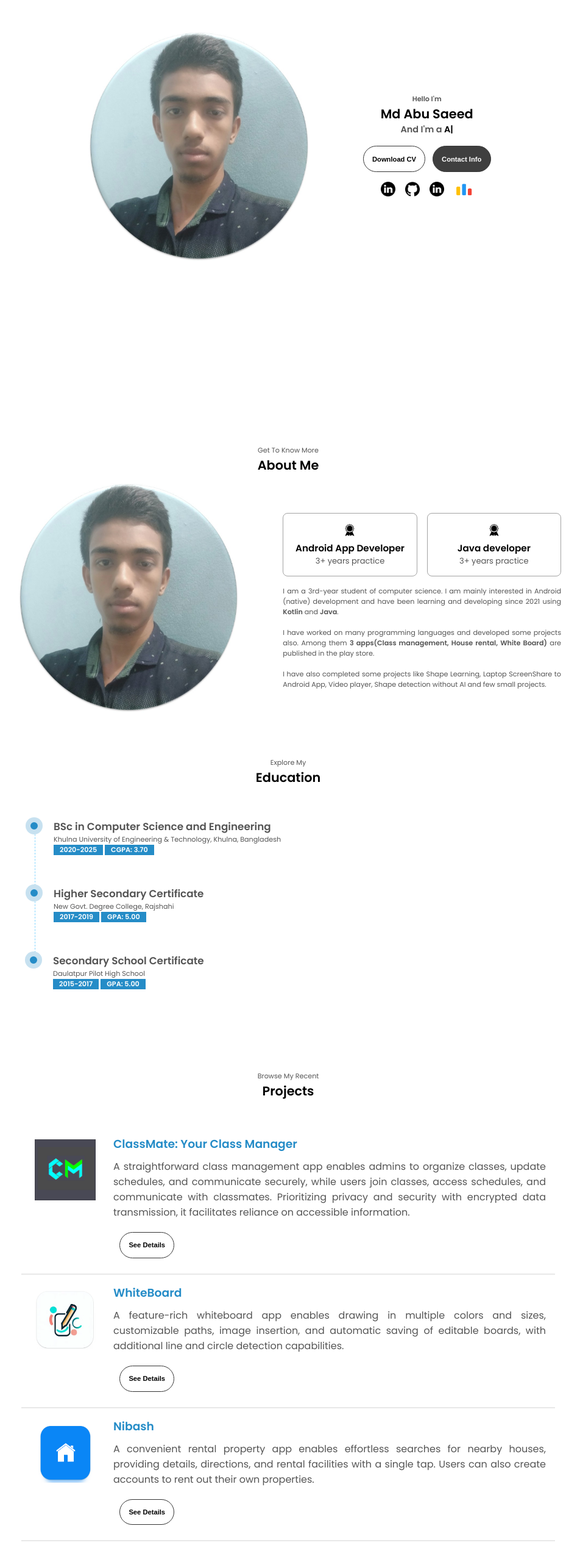
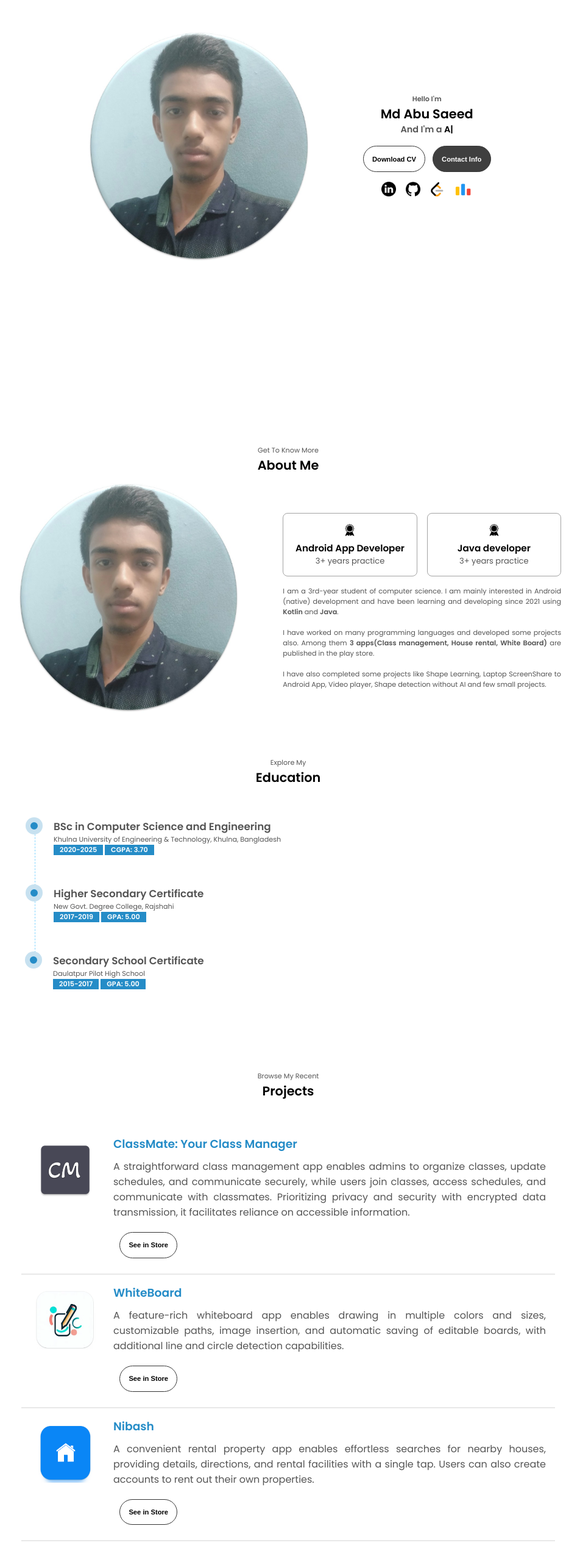
Before and after one commit to abusaeed2433/Portfolio, a plain HTML site: page index.html in a window 1280 px wide. Shown: the part 262-2800 px from the top of the page at 61% size, without its empty margins (167-1119 px from the left). Drawn offline with nearby package versions, Linux system fonts and the light colour scheme.

Commit message:
portfolio updated

```diff
--- a/index.html
+++ b/index.html
@@ -1,8 +1,6 @@
 <!DOCTYPE html>
 <html lang="en">
 <head>
-
-
     <script async src="https://www.googletagmanager.com/gtag/js?id=G-7D02N52QP4"></script>
     <script>
         window.dataLayer = window.dataLayer || [];
@@ -61,7 +59,7 @@
                 <!-- <p class="section__text__p2">4th year student, CSE </p> -->
                 <p class="tag">And I'm a <span class="typing"></span></p>
                 <div class="btn__container">
-                    <button class="btn btn-color-2" onclick="window.open('./assets/saeed_cv.pdf')">Download CV</button>
+                    <button class="btn btn-color-2" onclick="window.open('./assets/my_cv_incomplete.pdf')">Download CV</button>
                     <button class="btn btn-color-1" onclick="location.href='#contact'">Contact Info</button>
                 </div>
                 <div id="socials-container">
@@ -75,7 +73,7 @@
                     class="icon"
                     onclick="window.open('https://github.com/abusaeed2433')"
                     />
-                    <img src="./assets/linkedin.png"
+                    <img src="./assets/leetcode_logo.png"
                     alt="My LeetCode Profile"
                     class="icon"
                     onclick="window.open('https://leetcode.com/abusaeed2433/')"
@@ -190,7 +188,7 @@
                         <div class="project-details-container">
 
                             <div class="project-image-container">
-                                <img src="./assets/cm_icon.png" class="project-pic">
+                                <img src="./assets/classmate_logo.png" class="project-pic">
                             </div>
 
                             <div class="project-text-container">
@@ -199,7 +197,7 @@
                                     A straightforward class management app enables admins to organize classes, update schedules, and communicate securely, while users join classes, access schedules, and communicate with classmates. Prioritizing privacy and security with encrypted data transmission, it facilitates reliance on accessible information.
                                 </p>
                                 <div class="btn-container-load">
-                                    <button id="btnImg" class="btn btn-color-2 button-projects-load" onclick="window.open('https://play.google.com/store/apps/details?id=com.lazymind.classmate')">See Details</button>
+                                    <button id="btnImg" class="btn btn-color-2 button-projects-load" onclick="window.open('https://play.google.com/store/apps/details?id=com.lazymind.classmate')">See in Store</button>
                                 </div>
                             </div>
 
@@ -218,7 +216,7 @@
                                     A feature-rich whiteboard app enables drawing in multiple colors and sizes, customizable paths, image insertion, and automatic saving of editable boards, with additional line and circle detection capabilities.
                                 </p>
                                 <div class="btn-container-load">
-                                    <button id="btnImg" class="btn btn-color-2 button-projects-load" onclick="window.open('https://play.google.com/store/apps/details?id=com.unknownn.smartboard')">See Details</button>
+                                    <button id="btnImg" class="btn btn-color-2 button-projects-load" onclick="window.open('https://play.google.com/store/apps/details?id=com.unknownn.smartboard')">See in Store</button>
                                 </div>
                             </div>
 
@@ -237,7 +235,7 @@
                                     A convenient rental property app enables effortless searches for nearby houses, providing details, directions, and rental facilities with a single tap. Users can also create accounts to rent out their own properties.
                                 </p>
                                 <div class="btn-container-load">
-                                    <button id="btnImg" class="btn btn-color-2 button-projects-load" onclick="window.open('https://play.google.com/store/apps/details?id=com.unknownn.rentroom')">See Details</button>
+                                    <button id="btnImg" class="btn btn-color-2 button-projects-load" onclick="window.open('https://play.google.com/store/apps/details?id=com.unknownn.rentroom')">See in Store</button>
                                 </div>
                             </div>
                         </div>
@@ -255,8 +253,8 @@
                                     Desktop app is built using jetpack compose with Kotlin and Java. The Android app is built with Java, Kotlin, Xml. The android app can show the current screen of the desktop in local network. Screen fps is around 10.
                                 </p>
                                 <div class="btn-container-load">
-                                    <button id="btnImg" class="btn btn-color-2 button-projects-load" onclick="window.open('https://github.com/abusaeed2433/DesktopMouseServer')">Desktop App</button>
-                                    <button id="btnImg" class="btn btn-color-2 button-projects-load" onclick="window.open('https://github.com/abusaeed2433/MouseClient')">Android App</button>
+                                    <button id="btnImg" class="btn btn-color-2 button-projects-load" onclick="window.open('https://github.com/abusaeed2433/DesktopMouseServer')">Desktop App(Github)</button>
+                                    <button id="btnImg" class="btn btn-color-2 button-projects-load" onclick="window.open('https://github.com/abusaeed2433/MouseClient')">Android App(Github)</button>
                                 </div>
                             </div>
                         </div>
@@ -274,7 +272,7 @@
                                     It can transmit command via websocket, bluetoth as well as over the internet to the robotic car. The robotic car is attacched with a Rock-Pi that receives commands, and move the car accordingly.
                                 </p>
                                 <div class="btn-container-load">
-                                    <button id="btnImg" class="btn btn-color-2 button-projects-load" onclick="window.open('https://github.com/abusaeed2433/WheelController')">See Details</button>
+                                    <button id="btnImg" class="btn btn-color-2 button-projects-load" onclick="window.open('https://github.com/abusaeed2433/WheelController')">See in Github</button>
                                 </div>
                             </div>
                         </div>
```
Also changed, not shown: assets/classmate_logo.png (added), assets/cm_icon.png (deleted), assets/leetcode_logo.png (added), 1 other file.
